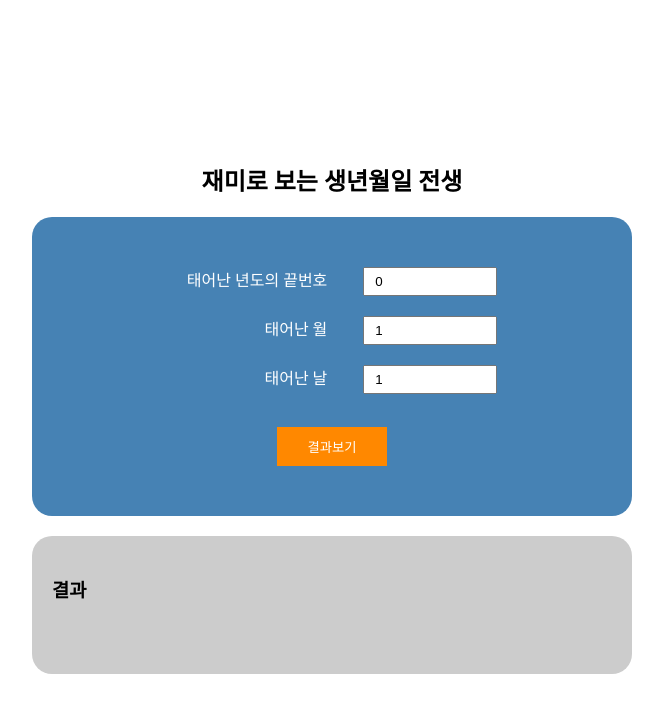
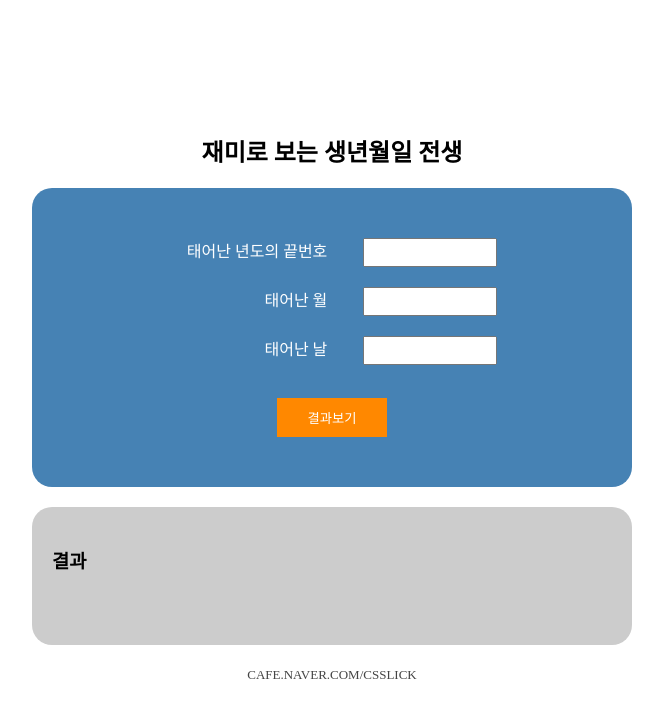
Before and after one commit to csslick/past-life-app, a plain HTML site: page index.html in a window 1280 px wide. Shown: the whole page, without its empty margins (308-971 px from the left). Drawn offline with Linux system fonts and the light colour scheme.

Commit message:
Add files via upload

```diff
--- a/index.html
+++ b/index.html
@@ -2,7 +2,7 @@
 <html lang="en">
   <head>
     <meta charset="UTF-8" />
-    <meta name="viewport" content="width=device-width, initial-scale=1.0" />
+    <meta name="viewport" content="width=device-width, initial-scale=1.0, user-scalable=no" />
     <meta http-equiv="X-UA-Compatible" content="ie=edge" />
     <title>전생 테스트</title>
     <link rel="stylesheet" href="style.css">
@@ -18,8 +18,8 @@
             id="year"
             min="0"
             max="9"
-            value="0"
             pattern="\d*"
+            required
           />
         </div>
         <div class="form-group">
@@ -29,8 +29,8 @@
             id="month"
             min="1"
             max="31"
-            value="1"
             pattern="\d*"
+            required
           />
         </div>
         <div class="form-group">
@@ -40,8 +40,8 @@
             id="date"
             min="1"
             max="31"
-            value="1"
             pattern="\d*"
+            required
           />
         </div>
         <div class="form-group">
@@ -52,6 +52,9 @@
         <h3>결과</h3>
         <p>&nbsp;</p>
       </div>
+      <footer>
+        <a href="https://cafe.naver.com/csslick">cafe.naver.com/csslick</a>
+      </footer>
     </section>
 
     <script type="module" src="main.js"></script>
--- a/style.css
+++ b/style.css
@@ -58,3 +58,15 @@ input {
   margin-top: 20px;
   text-align: left;
 }
+
+section footer {
+  padding: 20px;
+  text-align: center;
+}
+
+section footer a {
+  text-decoration: none;
+  color: #444;
+  text-transform: uppercase;
+  font-size: small;
+}
```
